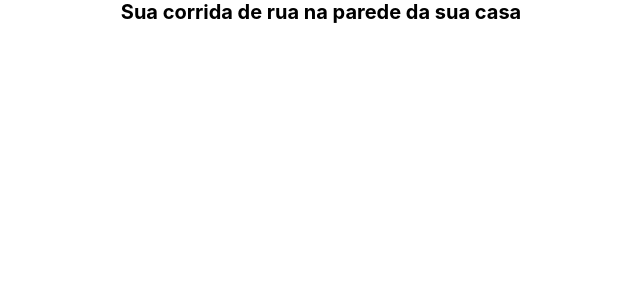
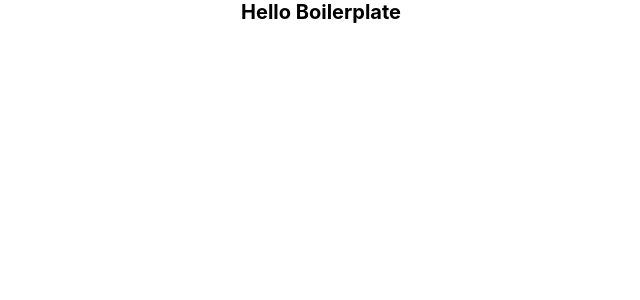
Before and after one commit to maclevison/next-boilerplate, a Next.js app: page / in a window 1280 px wide. Shown: the top 300 px of the page, without its empty margins (319-959 px from the left). Built offline with nearby package versions, Linux system fonts and the light colour scheme.

Commit message:
finish default boilerplate

```diff
--- a/package.json
+++ b/package.json
@@ -38,6 +38,7 @@
         "@types/styled-components": "^5.1.7",
         "@typescript-eslint/eslint-plugin": "^4.16.1",
         "@typescript-eslint/parser": "^4.16.1",
+        "babel-plugin-styled-components": "^1.12.0",
         "eslint": "^7.21.0",
         "eslint-config-prettier": "^8.1.0",
         "eslint-plugin-prettier": "^3.3.1",
--- a/src/components/Main/index.tsx
+++ b/src/components/Main/index.tsx
@@ -1,6 +1,6 @@
 const Main = () => (
     <div>
-        <h2>Oi</h2>
+        <h1>Hello Boilerplate</h1>
     </div>
 )
 
--- a/src/components/Main/test.tsx
+++ b/src/components/Main/test.tsx
@@ -6,7 +6,9 @@ describe('<Main />', () => {
     it('should render the heading', () => {
         const { container } = render(<Main />)
 
-        expect(screen.getByRole('heading', { name: /Oi/i })).toBeInTheDocument()
+        expect(
+            screen.getByRole('heading', { name: /Hello Boilerplate/i })
+        ).toBeInTheDocument()
 
         expect(container.firstChild).toMatchSnapshot()
     })
--- a/src/pages/index.tsx
+++ b/src/pages/index.tsx
@@ -1,7 +1,9 @@
+import Main from '../components/Main'
+
 export default function Home() {
     return (
         <div>
-            <h1>Sua corrida de rua na parede da sua casa</h1>
+            <Main />
         </div>
     )
 }
```
Also changed, not shown: 2 other files (tests, documents, lock files or other folders).
